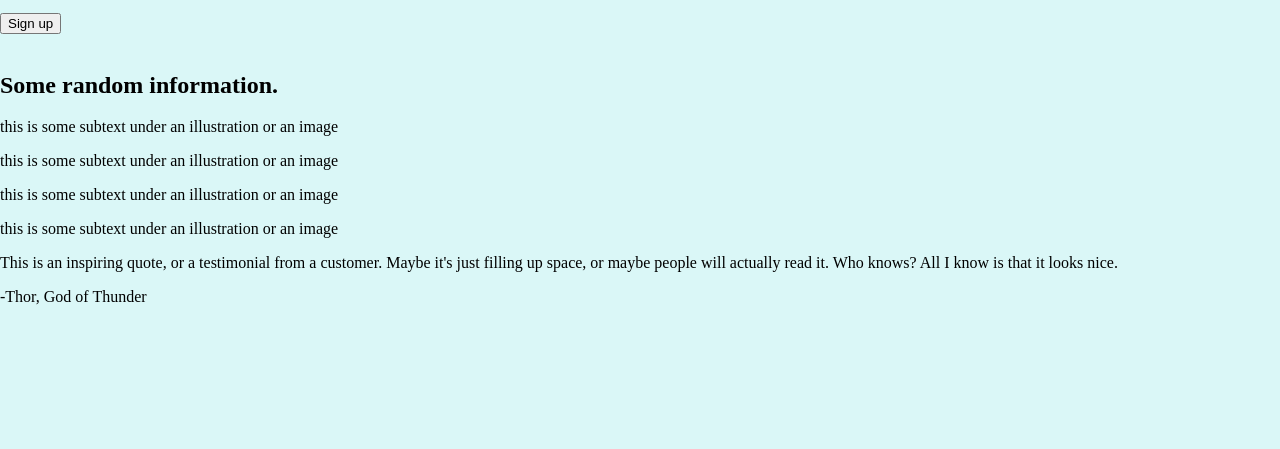
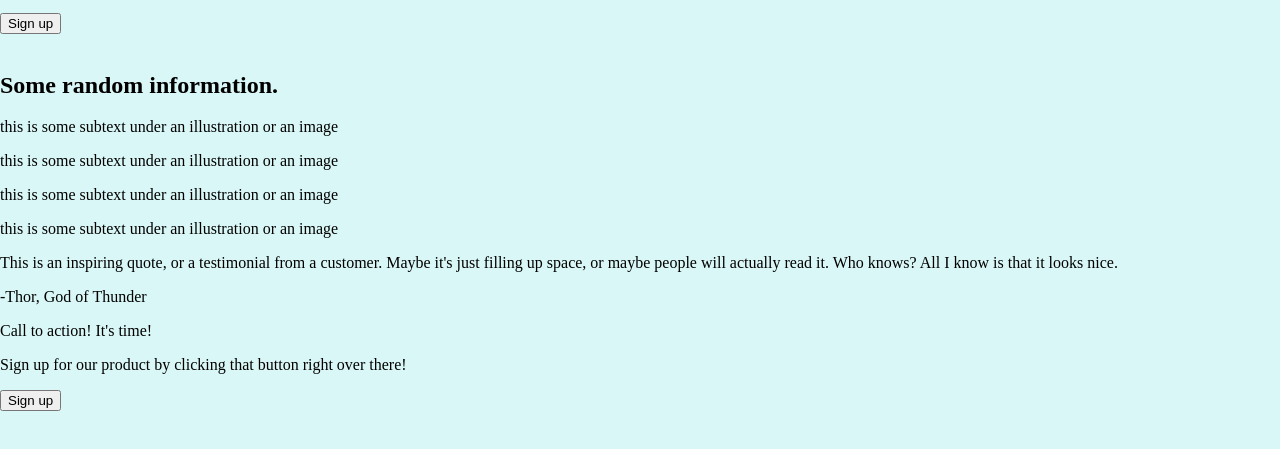
Before and after one commit to plamen5rov/TheOdinProject, a plain HTML site: page landing-page/index.html in a window 1280 px wide. Shown: the part 209-658 px from the top of the page. Drawn offline with Linux system fonts and the light colour scheme.

Commit message:
feat: add CTA section

```diff
--- a/landing-page/index.html
+++ b/landing-page/index.html
@@ -52,7 +52,13 @@
         <p id="quote">This is an inspiring quote, or a testimonial from a customer. Maybe it's just filling up space, or maybe people will actually read it. Who knows? All I know is that it looks nice.</p>
         <p id="signature">-Thor, God of Thunder</p>
     </section>
-    <section></section>
+    <section id="CTA">
+        <div class="cta-titles">
+            <p class="cta-title">Call to action! It's time!</p>
+            <p class="cta-subtext">Sign up for our product by clicking that button right over there!</p>
+        </div>
+<button>Sign up</button>
+    </section>
     <footer></footer>
 </body>
 </html>
```
